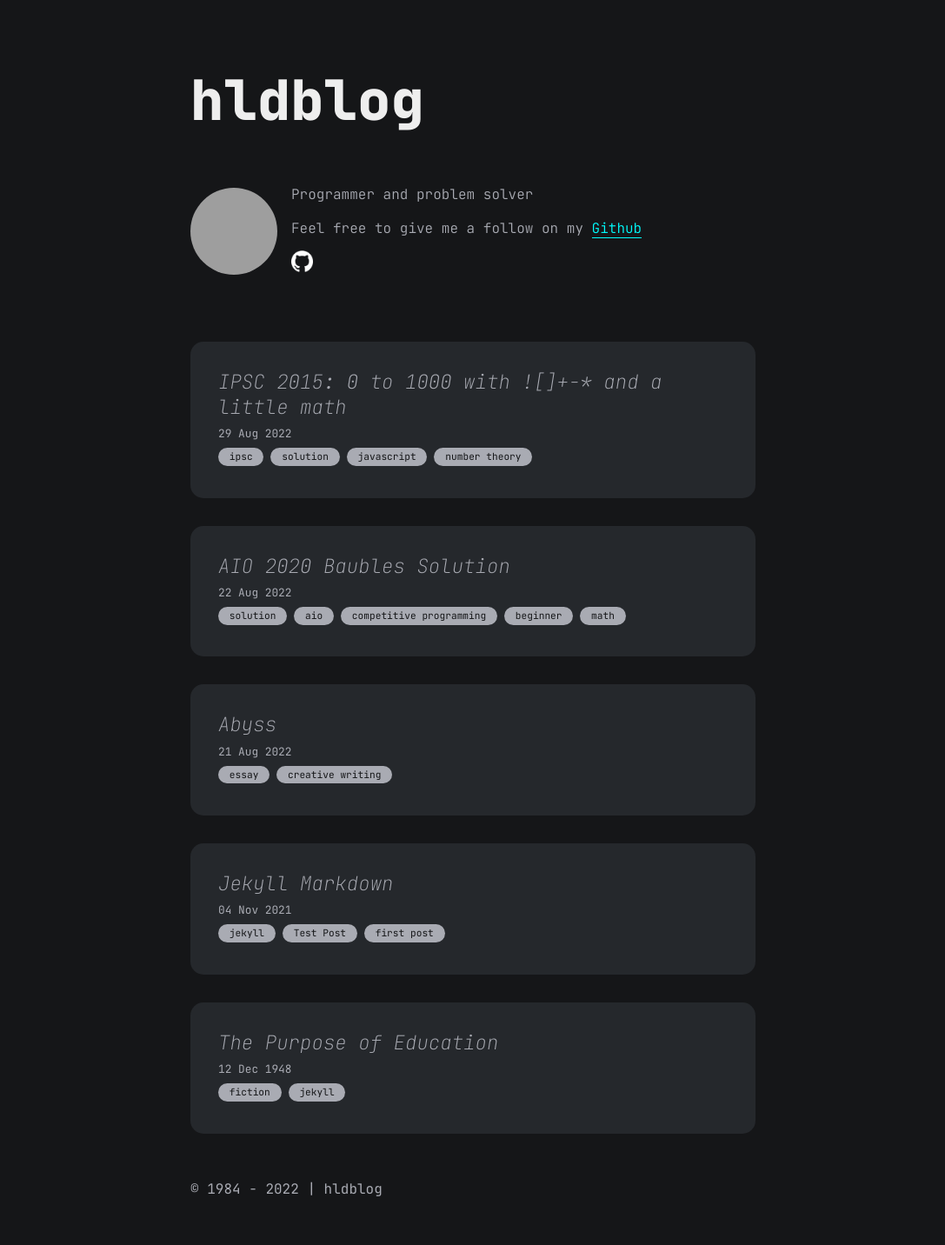
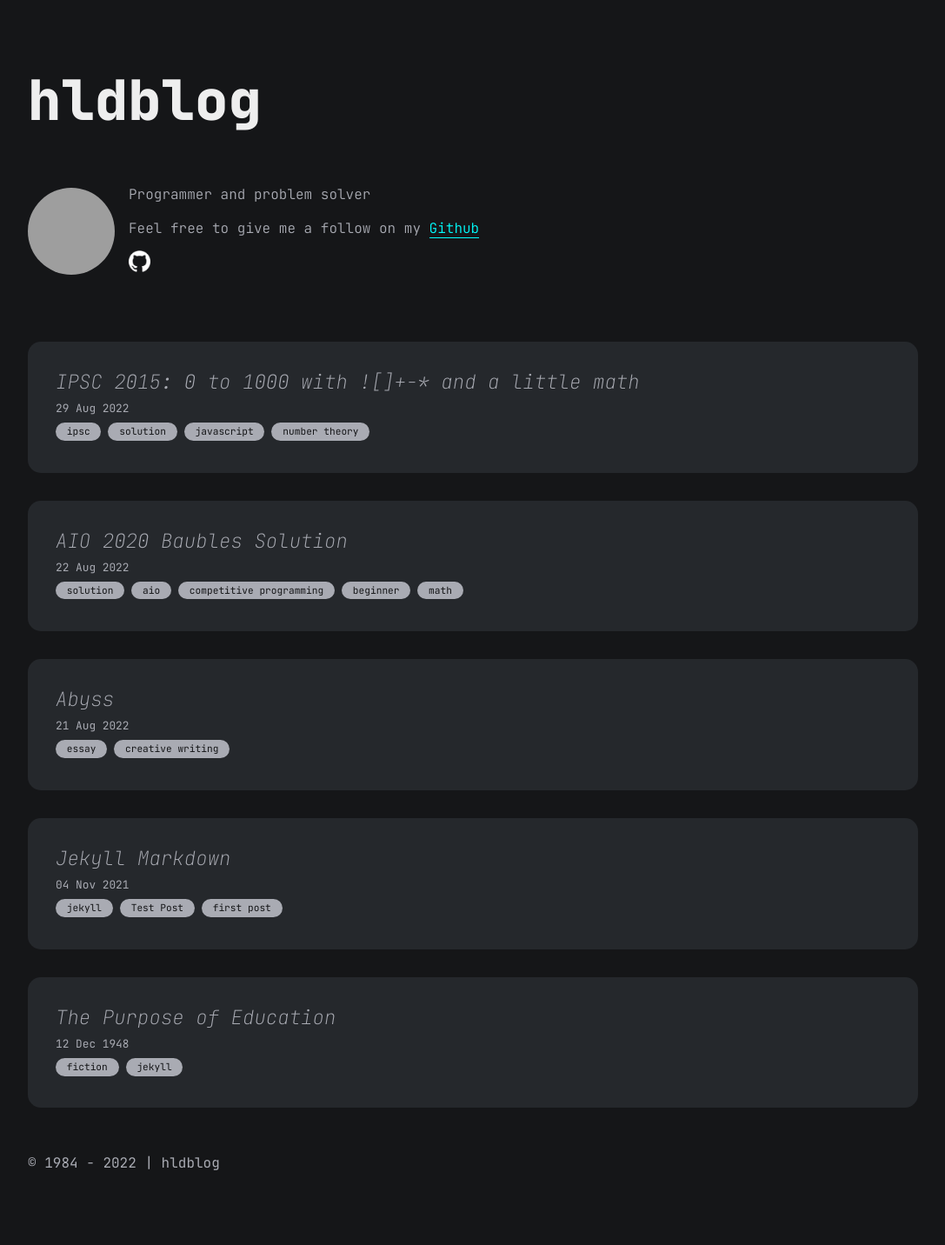
Before and after one commit to heavylightdecomp/blog, a Jekyll site: the page built from index.md, in a window 1280 px wide. Shown: the whole page at 87% size, without its empty margins (96-1183 px from the left). Built offline with Jekyll 4.4.1, drawn with Linux system fonts in a browser that asks for light colours; grey boxes are pictures that could not be loaded.

Commit message:
more css overhauls

```diff
--- a/assets/css/blog.css
+++ b/assets/css/blog.css
@@ -41,8 +41,8 @@ header .site-title {
 }
 main {
   margin: 0 auto;
-  max-width: 650px;
-  padding: 3rem 0;
+  max-width: 1000000px;
+  padding: 3rem 10% 4rem 10%;
 }
 
 /* header */
--- a/assets/css/post.css
+++ b/assets/css/post.css
@@ -45,7 +45,7 @@ header {
 }
 main {
   margin: 0 auto;
-  max-width: 100000px;
+  max-width: 1000000px;
   padding: 3rem 7% 4rem 7%;
 }
 .article {
@@ -207,13 +207,13 @@ pre .line-number {
     text-align: right;
 }
 
-pre .line-number span:not(.language-plaintext) {
+pre .line-number span {
 	display: block;
     padding: 0 .5em 0 1em;
     color: #ccc;
 }
 
-pre .cl:not(.language-plaintext) {
+pre .cl {
 	display: block;
 	clear: both;
 }
--- a/assets/js/linenum.js
+++ b/assets/js/linenum.js
@@ -1,5 +1,8 @@
 (function() {
-	var pre = document.getElementsByTagName('pre'),
+	var hig = document.querySelectorAll('.highlighter-rouge:not(.language-plaintext)');
+	var hl = hig.length;
+	for(var k = 0; k < hl; k++) {
+		var pre = hig[k].getElementsByTagName('pre'),
 	  	pl = pre.length;
 		  for (var i = 0; i < pl; i++) {
 			pre[i].innerHTML = '<span class="line-number"></span>' + pre[i].innerHTML + '<span class="cl"></span>';
@@ -9,4 +12,5 @@
 			  line_num.innerHTML += '<span>' + (j + 1) + '</span>';
 			}
 		  }
+	}
   })();
```
Lines whose indentation alone changed are shown as unchanged.
